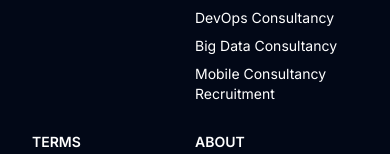
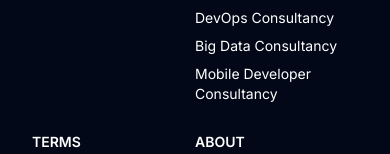
Before and after one commit to aecgithub/jobboard-nextjs, a Next.js app: page /contact in a window 390 px wide. Shown: the part 1431-1585 px from the top of the page. Built offline with nearby package versions, Linux system fonts and the light colour scheme.

Commit message:
changed footer mobile text

```diff
--- a/app/components/Footer.js
+++ b/app/components/Footer.js
@@ -25,7 +25,7 @@ export default function Footer() {
                               <a className='hover:text-primary' href='/consultancy/drupal-consultancy'>Drupal Consultancy</a>
                               <a className='hover:text-primary' href='/consultancy/devops-consultancy'>DevOps Consultancy</a>
                               <a className='hover:text-primary' href='/consultancy/big-data-consultancy'>Big Data Consultancy</a>
-                              <a className='hover:text-primary' href='/consultancy/mobile-developer-consultancy'>Mobile Consultancy Recruitment</a>
+                <a className='hover:text-primary' href='/consultancy/mobile-developer-consultancy'>Mobile Developer Consultancy</a>
                         </div>
                     </div>
                 </div>
```
